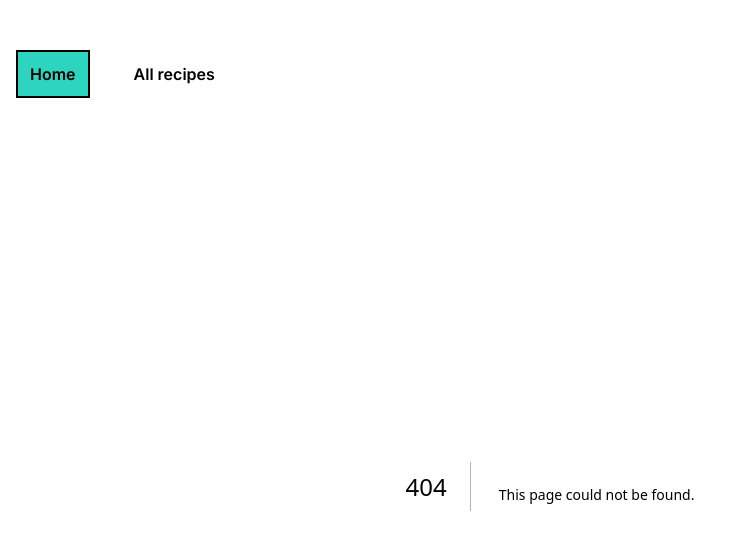
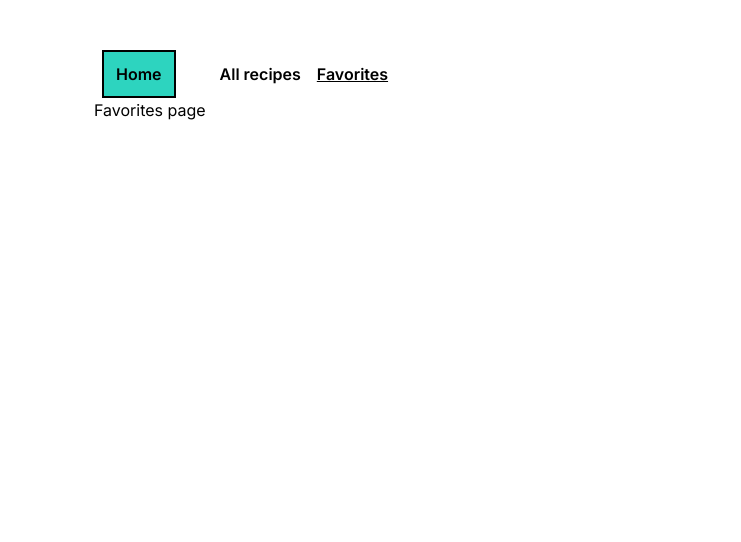
Before and after one commit to bibarsIs/nextjs-recipes, a Next.js app: page /favorites in a window 1280 px wide. Before the commit this address had no page. Shown: the top 542 px of the page, without its empty margins (0-741 px from the left). Built offline with nearby package versions, Linux system fonts and the light colour scheme.

Commit message:
added middleware.ts

```diff
--- /dev/null
+++ b/app/favorites/page.tsx
@@ -0,0 +1,7 @@
+export default function Page() {
+    return (
+        <div>
+            Favorites page
+        </div>
+    );
+}
--- a/components/Navbar.tsx
+++ b/components/Navbar.tsx
@@ -10,7 +10,11 @@ export default function Navbar() {
             <li className='pr-8'><Link href='/'><span
                 className={ `border-2 border-black p-3 bg-teal-400 ${ pathname === '/' ? 'underline' : '' }` }>Home</span></Link>
             </li>
-            <li><Link href='/recipes' className={ `${ pathname === '/recipes' ? 'underline' : '' }` }>All recipes</Link>
+            <li>
+                <Link href='/recipes' className={ `${ pathname === '/recipes' ? 'underline' : '' }` }>All recipes</Link>
+            </li>
+            <li>
+                <Link href='/favorites' className={ `${ pathname === '/favorites' ? 'underline' : '' }` }>Favorites</Link>
             </li>
             {/*
             <li>Register</li>
```
Also changed, not shown: middleware.ts (added, +13 -0 lines).
